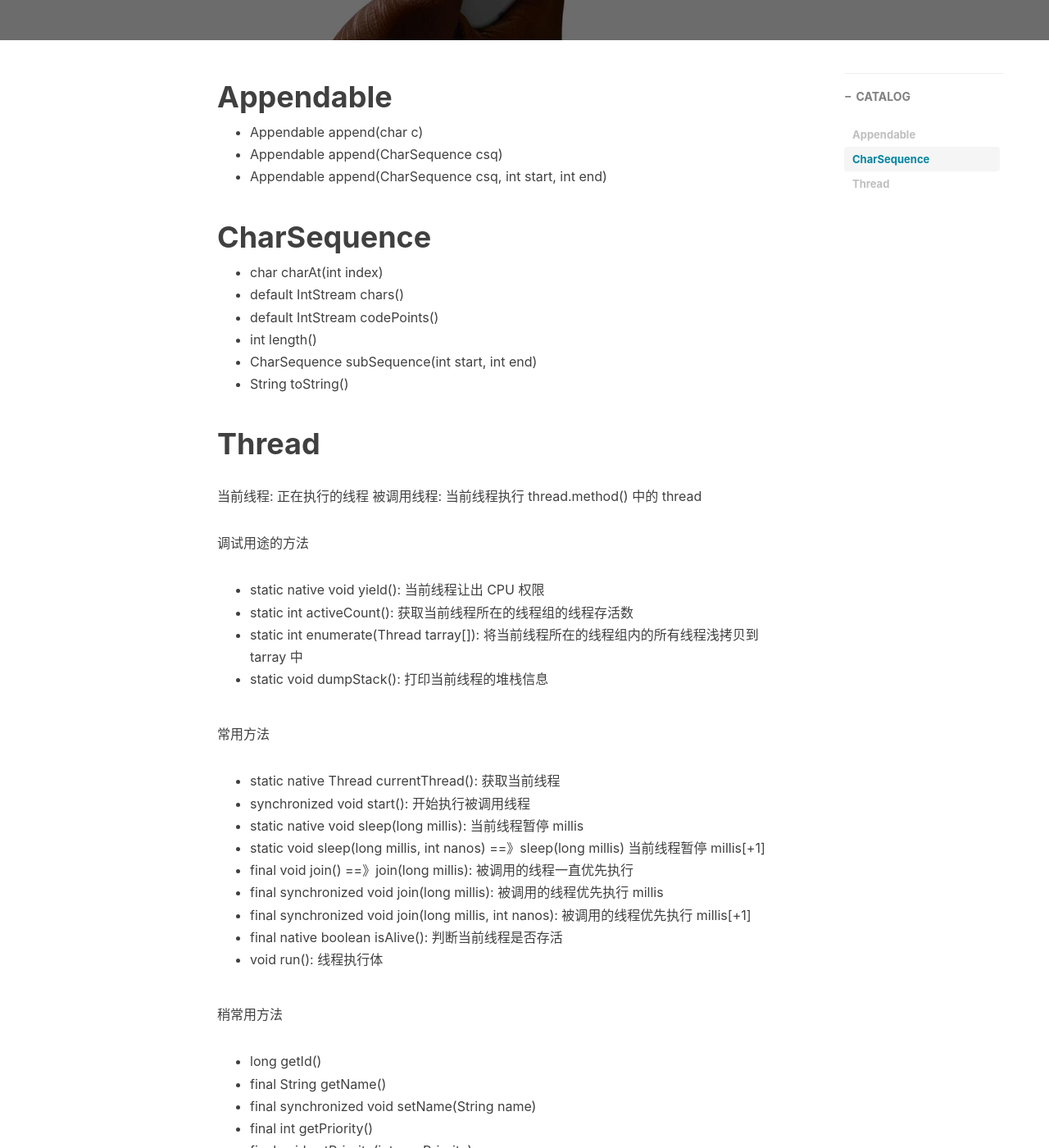
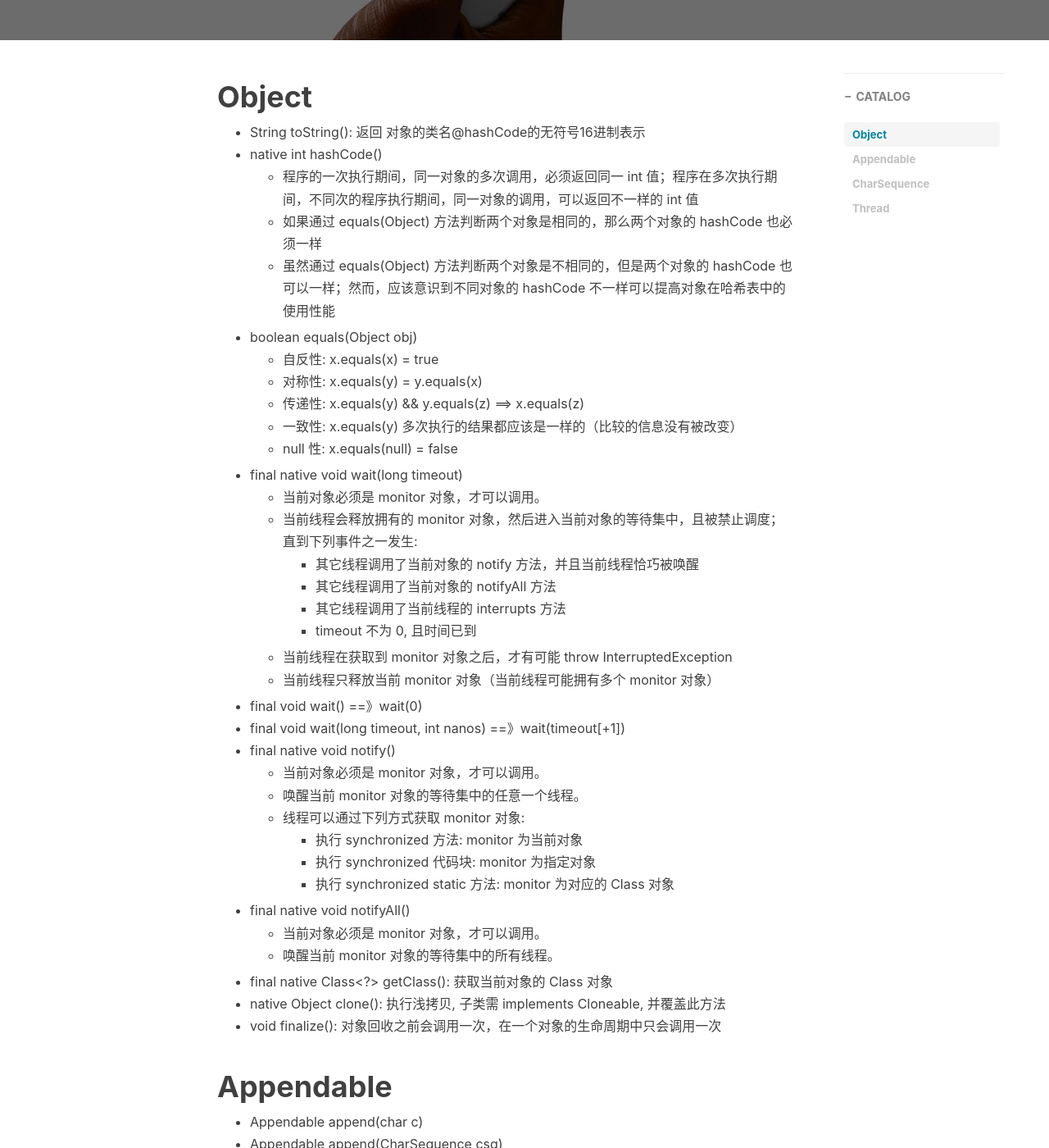
Before and after one commit to SolitaryEagle/SolitaryEagle.github.io, a Jekyll site: the page built from _posts/jdk/2020-10-29-Java.lang.md, in a window 1280 px wide and 1400 px high, scrolled down 474 px. Shown: the whole window at 82% size. Built offline with Jekyll 4.4.1, drawn with Linux system fonts in a browser that asks for light colours; nearby versions of some CDN libraries; comment, search, counter and statistics services are not loaded; some of the changed text lies outside the part shown.

```diff
--- a/_posts/jdk/2020-10-29-Java.lang.md
+++ b/_posts/jdk/2020-10-29-Java.lang.md
@@ -8,6 +8,44 @@ header-img: img/post-bg-ios9-web.jpg
 catalog: 	true
 tags:       JDK
 ---
+
+# Object
+
+* String toString(): 返回 对象的类名@hashCode的无符号16进制表示
+* native int hashCode()
+    * 程序的一次执行期间，同一对象的多次调用，必须返回同一 int 值；程序在多次执行期间，不同次的程序执行期间，同一对象的调用，可以返回不一样的 int 值
+    * 如果通过 equals(Object) 方法判断两个对象是相同的，那么两个对象的 hashCode 也必须一样
+    * 虽然通过 equals(Object) 方法判断两个对象是不相同的，但是两个对象的 hashCode 也可以一样；然而，应该意识到不同对象的 hashCode 不一样可以提高对象在哈希表中的使用性能
+* boolean equals(Object obj)
+    * 自反性: x.equals(x) = true
+    * 对称性: x.equals(y) = y.equals(x)
+    * 传递性: x.equals(y) && y.equals(z) ==> x.equals(z)
+    * 一致性: x.equals(y) 多次执行的结果都应该是一样的（比较的信息没有被改变）
+    * null 性: x.equals(null) = false
+* final native void wait(long timeout)
+    * 当前对象必须是 monitor 对象，才可以调用。
+    * 当前线程会释放拥有的 monitor 对象，然后进入当前对象的等待集中，且被禁止调度；直到下列事件之一发生:
+        * 其它线程调用了当前对象的 notify 方法，并且当前线程恰巧被唤醒
+        * 其它线程调用了当前对象的 notifyAll 方法
+        * 其它线程调用了当前线程的 interrupts 方法
+        * timeout 不为 0, 且时间已到
+    * 当前线程在获取到 monitor 对象之后，才有可能 throw InterruptedException
+    * 当前线程只释放当前 monitor 对象（当前线程可能拥有多个 monitor 对象）
+* final void wait() ==》wait(0)
+* final void wait(long timeout, int nanos) ==》wait(timeout[+1])
+* final native void notify()
+    * 当前对象必须是 monitor 对象，才可以调用。
+    * 唤醒当前 monitor 对象的等待集中的任意一个线程。
+    * 线程可以通过下列方式获取 monitor 对象:
+        * 执行 synchronized 方法: monitor 为当前对象
+        * 执行 synchronized 代码块: monitor 为指定对象
+        * 执行 synchronized static 方法: monitor 为对应的 Class 对象
+* final native void notifyAll()
+    * 当前对象必须是 monitor 对象，才可以调用。
+    * 唤醒当前 monitor 对象的等待集中的所有线程。
+* final native Class<?> getClass(): 获取当前对象的 Class 对象
+* native Object clone(): 执行浅拷贝, 子类需 implements Cloneable, 并覆盖此方法
+* void finalize(): 对象回收之前会调用一次，在一个对象的生命周期中只会调用一次
 
 # Appendable
 
@@ -42,10 +80,10 @@ tags:       JDK
 * static native Thread currentThread(): 获取当前线程
 * synchronized void start(): 开始执行被调用线程
 * static native void sleep(long millis): 当前线程暂停 millis
-* static void sleep(long millis, int nanos) ==》sleep(long millis) 当前线程暂停 millis[+1]
-* final void join() ==》join(long millis): 被调用的线程一直优先执行
+* static void sleep(long millis, int nanos) ==》sleep(millis[+1]) 当前线程暂停 millis[+1]
 * final synchronized void join(long millis): 被调用的线程优先执行 millis
-* final synchronized void join(long millis, int nanos): 被调用的线程优先执行 millis[+1]
+* final void join() ==》join(0): 被调用的线程一直优先执行
+* final synchronized void join(long millis, int nanos) ==》join(millis[+1]): 被调用的线程优先执行 millis[+1]
 * final native boolean isAlive(): 判断当前线程是否存活
 * void run(): 线程执行体
 
```
Also changed, not shown: _posts/jdk/2020-11-03-Java内存模型.md (added, +28 -0 lines), _posts/jdk/2020-11-04-Java杂记.md (added, +26 -0 lines).
